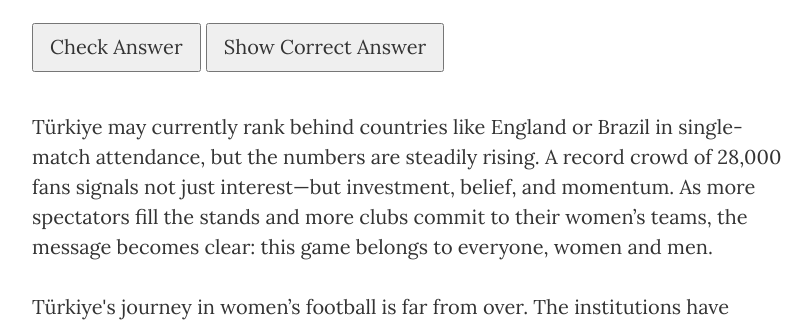
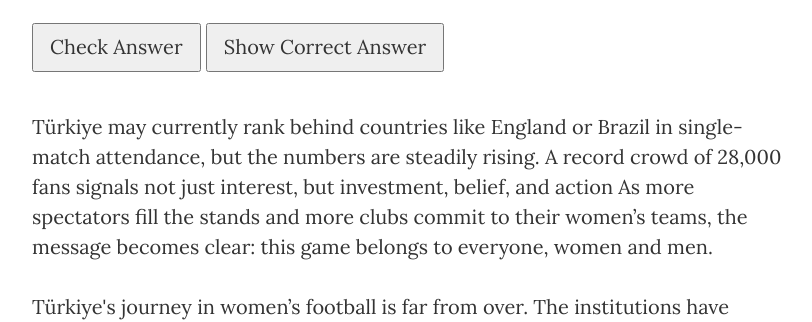
Before and after one commit to ecetabag/TurkiyeFootball, a website: page index.html in a window 1280 px wide. Shown: the part 6378-6700 px from the top of the page, without its empty margins (233-1045 px from the left). Drawn offline with nearby package versions, Linux system fonts and the light colour scheme.

Commit message:
Update index.html

```diff
--- a/index.html
+++ b/index.html
@@ -320,7 +320,7 @@
     }
   }
 </script>
-<p>Türkiye may currently rank behind countries like England or Brazil in single-match attendance, but the numbers are steadily rising. A record crowd of 28,000 fans signals not just interest—but investment, belief, and momentum. As more spectators fill the stands and more clubs commit to their women’s teams, the message becomes clear: this game belongs to everyone, women and men.</p>
+<p>Türkiye may currently rank behind countries like England or Brazil in single-match attendance, but the numbers are steadily rising. A record crowd of 28,000 fans signals not just interest, but investment, belief, and action As more spectators fill the stands and more clubs commit to their women’s teams, the message becomes clear: this game belongs to everyone, women and men.</p>
 
 
 <p>Türkiye's journey in women’s football is far from over. The institutions have changed, the support has grown, but the fight continues. Pay gaps remain, visibility is inconsistent, and resources are disproportionately allocated. And yet, as these women continue to defy history, one thing is certain: the game is finally theirs to play.</p>
```
